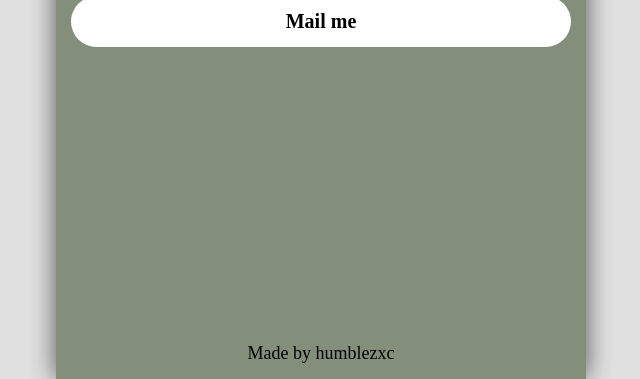
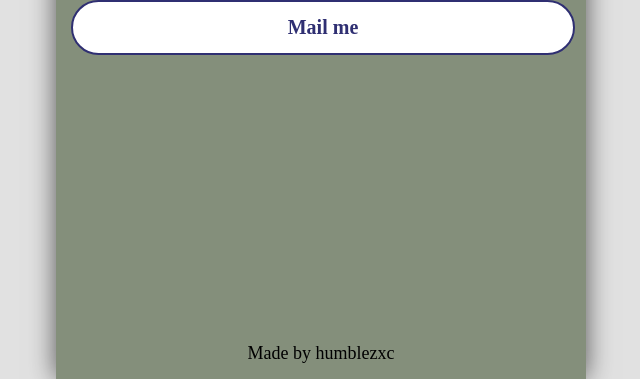
Before and after one commit to humblezxc/simple-blog-page, a plain HTML site: page index.html in a window 1280 px wide. Shown: the part 421-800 px from the top of the page, without its empty margins (319-959 px from the left). Drawn offline with Linux system fonts and the light colour scheme.

Commit message:
Changed links color

```diff
--- a/css/index.css
+++ b/css/index.css
@@ -1,7 +1,7 @@
 :root {
     --secondary-color: rgb(225,225,225);
-    --main-color: rgb(132,143,123); //e7a61a
-    --link-color: rgb(98, 42, 181);
+    --main-color: rgb(132,143,123);
+    --link-color: #2f2f72;
     --gap: 15px;
 }
 
```
